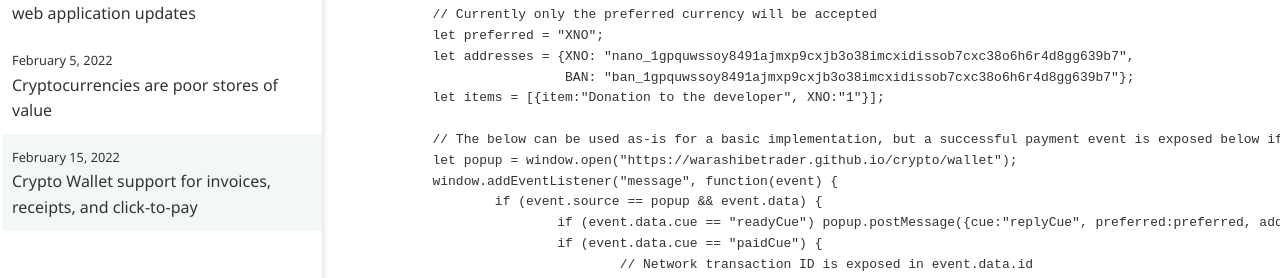
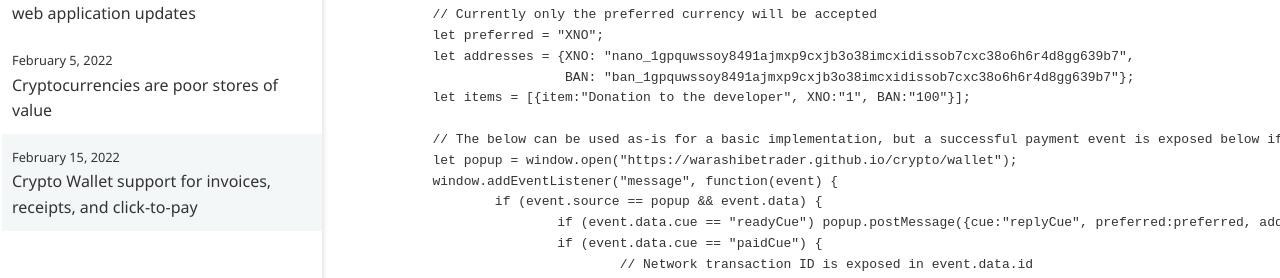
Before and after one commit to warashibetrader/warashibetrader.github.io, a Jekyll site: the page built from _posts/2022-02-15-payment-receipt.md, in a window 1280 px wide and 1267 px high. Shown: the part 603-881 px from the top of the window. Built offline with Jekyll 4.4.1, drawn with Linux system fonts in a browser that asks for light colours; some of the changed text lies outside the part shown.

Commit message:
Update 2022-02-15-payment-receipt.md

```diff
--- a/_posts/2022-02-15-payment-receipt.md
+++ b/_posts/2022-02-15-payment-receipt.md
@@ -15,7 +15,8 @@
 <div style="text-align:center">
 <button style="margin:20px" onclick='
 	let preferred = "XNO";
-	let addresses = {XNO: "nano_1gpquwssoy8491ajmxp9cxjb3o38imcxidissob7cxc38o6h6r4d8gg639b7"};
+	let addresses = {XNO: "nano_1gpquwssoy8491ajmxp9cxjb3o38imcxidissob7cxc38o6h6r4d8gg639b7",
+			 BAN: "ban_1gpquwssoy8491ajmxp9cxjb3o38imcxidissob7cxc38o6h6r4d8gg639b7"};
 	let items = [{item:"Donation to the developer", XNO:"1", BAN:"100"}];
 	let popup = window.open("https://warashibetrader.github.io/crypto/wallet");
 	window.addEventListener("message", function(event) {
@@ -34,7 +35,7 @@
 		let preferred = "XNO";
 		let addresses = {XNO: "nano_1gpquwssoy8491ajmxp9cxjb3o38imcxidissob7cxc38o6h6r4d8gg639b7",
 				 BAN: "ban_1gpquwssoy8491ajmxp9cxjb3o38imcxidissob7cxc38o6h6r4d8gg639b7"};
-		let items = [{item:"Donation to the developer", XNO:"1"}];
+		let items = [{item:"Donation to the developer", XNO:"1", BAN:"100"}];
 
 		// The below can be used as-is for a basic implementation, but a successful payment event is exposed below if needed
 		let popup = window.open("https://warashibetrader.github.io/crypto/wallet");
```
